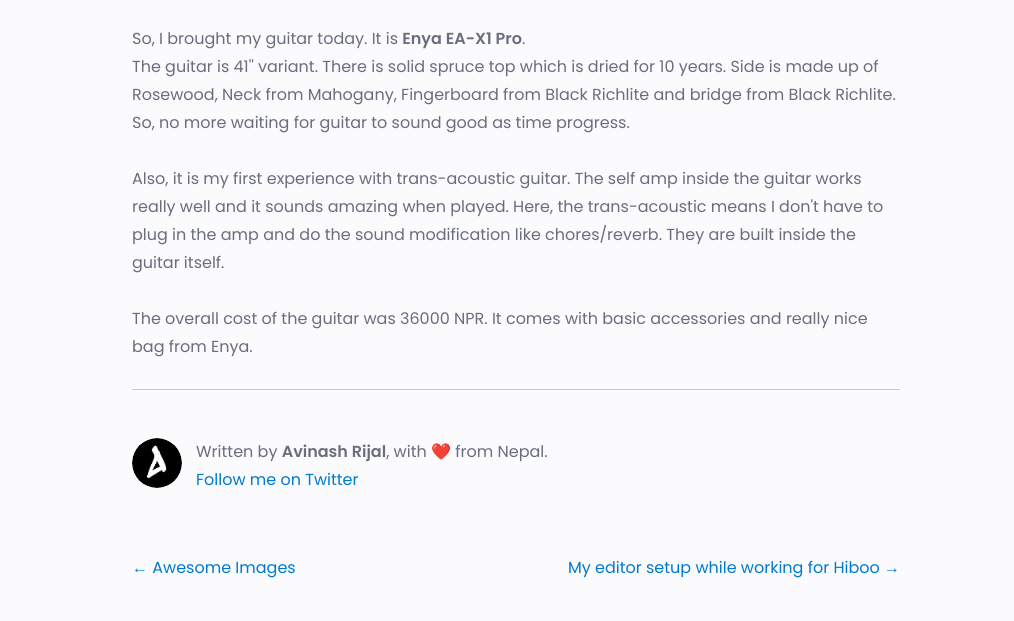
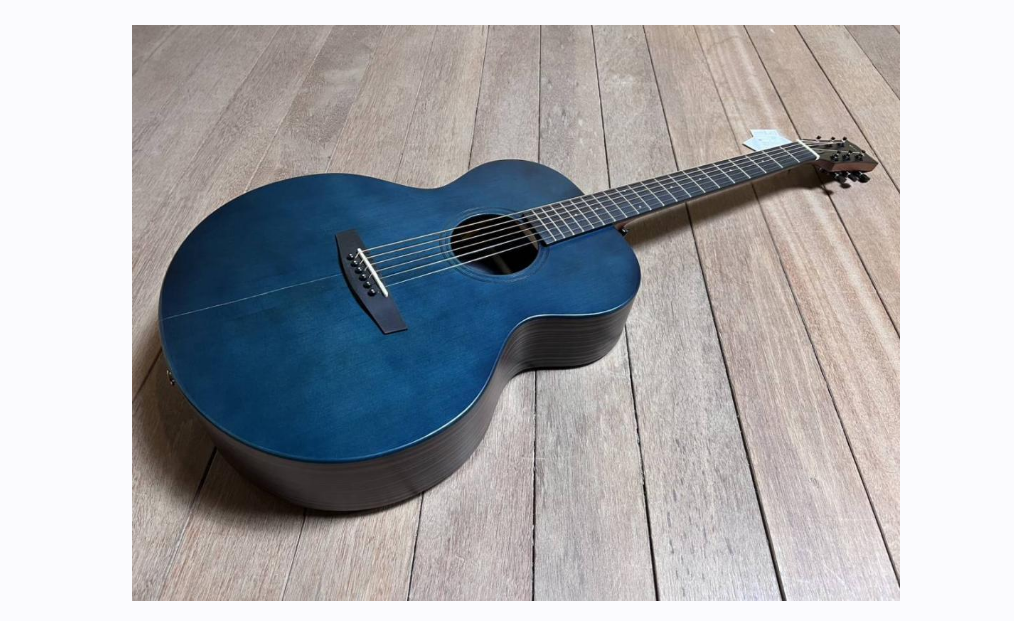
Before and after one commit to zaffron/avinash-portfolio, a Gatsby site: page /blog/hello-to-the-new-guitar/ in a window 1280 px wide. Shown: the part 131-752 px from the top of the page, without its empty margins (124-1138 px from the left). Built offline with nearby package versions, Linux system fonts and the light colour scheme; Gatsby itself is replaced by a stand-in of ours; some packages are replaced by stand-ins of ours.

Commit message:
Update Blog “hello-to-the-new-guitar”

```diff
--- a/content/blog/hello-to-the-new-guitar.md
+++ b/content/blog/hello-to-the-new-guitar.md
@@ -4,9 +4,13 @@
 title: Hello to the new guitar
 description: Enya EA-X1 Pro
 ---
-So, I brought my guitar today. It is **Enya EA-X1 Pro**.\
+![Enya EA-X1 pro](../assets/eax1pro.jpg "Enya EA-X1 pro color blue")
+
+
+
+So, I brought my guitar today. It is **Enya EA-X1 Pro**.
 The guitar is 41'' variant. There is solid spruce top which is dried for 10 years. Side is made up of Rosewood, Neck from Mahogany, Fingerboard from Black Richlite and bridge from Black Richlite. So, no more waiting for guitar to sound good as time progress.
 
-Also, it is my first experience with trans-acoustic guitar. The self amp inside the guitar works really well and it sounds amazing when played. Here, the trans-acoustic means I don't have to plug in the amp and do the sound modification like chores/reverb. They are built inside the guitar itself.\
-\
+Also, it is my first experience with trans-acoustic guitar. The self amp inside the guitar works really well and it sounds amazing when played. Here, the trans-acoustic means I don't have to plug in the amp and do the sound modification like chores/reverb. They are built inside the guitar itself.
+
 The overall cost of the guitar was 36000 NPR. It comes with basic accessories and really nice bag from Enya.
```
Also changed, not shown: content/assets/eax1pro.jpg (added).
